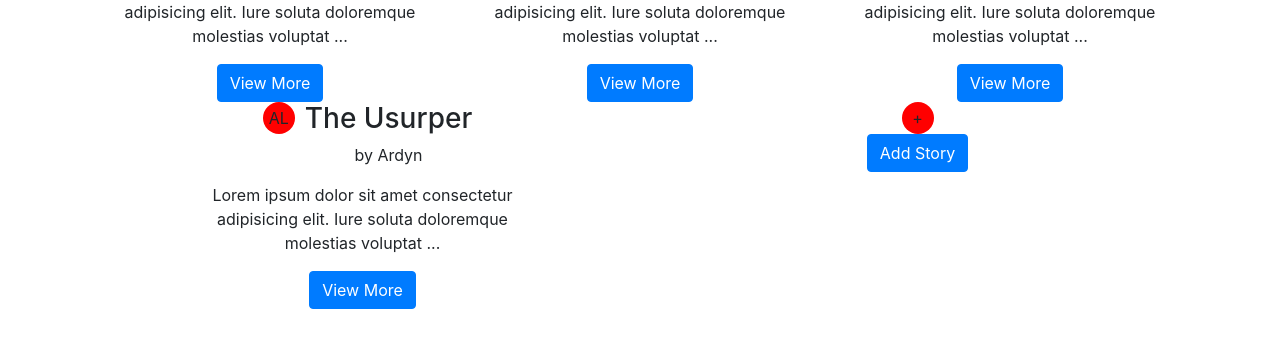
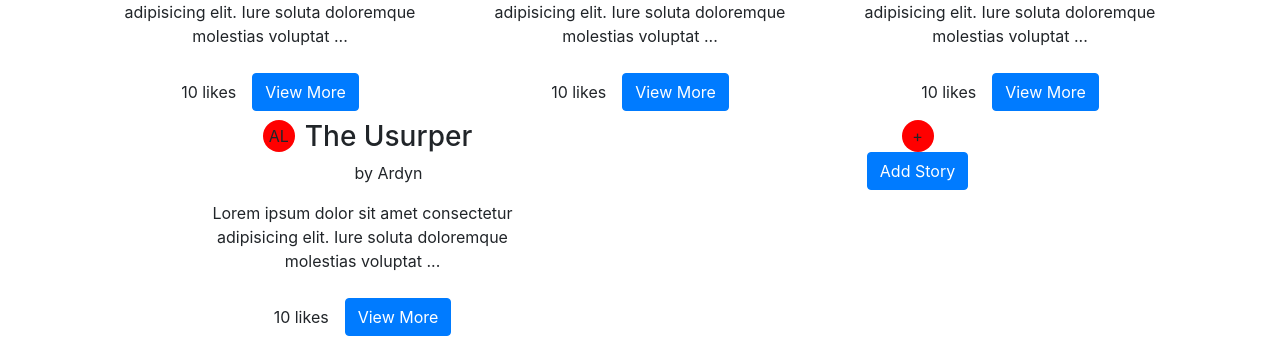
Before and after one commit to Vaynelucis/val-memoir, a React (Create React App) app: page / in a window 1280 px wide. Shown: the part 1215-1557 px from the top of the page. Before the commit the page ends 1524 px from the top, so only its background shows below. Built offline with nearby package versions, Linux system fonts and the light colour scheme; no server answers.

Commit message:
added like functionality

```diff
--- a/src/components/Stories.js
+++ b/src/components/Stories.js
@@ -42,7 +42,7 @@ export default function Stories() {
     }
   ]);
 
-  const [mark, setMark] = useState(<p>hey </p>);
+  const [markup, setMarkup] = useState(<p>Loading </p>);
 
   const newStory = story => {
     const newStory = {
@@ -55,6 +55,15 @@ export default function Stories() {
     };
 
     setStories([...updatedStories, newStory]);
+  };
+
+  const addLike = (story, index) => {
+    console.log(story, index);
+    setStories(() => {
+      let stories = [...updatedStories];
+      stories[index].likes = story.likes;
+      return stories;
+    });
   };
 
   useEffect(() => {
@@ -81,12 +90,16 @@ export default function Stories() {
             {story.story.length > 99 ? "..." : ""}{" "}
           </p>
 
-          <ViewStory story={story} index={index} />
+          <div className="d-flex align-items-center  justify-content-center ">
+            <p className="pt-3 pr-3">{story.likes} likes</p>
+
+            <ViewStory story={story} index={index} addLike={addLike} />
+          </div>
         </div>
       );
     });
 
-    setMark(renderedStories);
+    setMarkup(renderedStories);
   }, [updatedStories]);
 
   return (
@@ -94,7 +107,7 @@ export default function Stories() {
       <h2>Stories</h2>
       <div className="story-container ">
         <div className="row">
-          {mark}
+          {markup}
           <AddStory newStory={newStory} />
         </div>
       </div>
--- a/src/components/viewStory.js
+++ b/src/components/viewStory.js
@@ -1,8 +1,15 @@
 import React from "react";
 
-export default function viewStory({ story, index }) {
+export default function viewStory({ story, index, addLike }) {
   // console.log(story);
   // console.log(`#exampleModalScrollable${index}`);
+
+  const like = e => {
+    // console.log(e.target);
+    // console.log(story);
+    story.likes += 1;
+    addLike(story, index);
+  };
 
   const button = (
     <button
@@ -50,10 +57,18 @@ export default function viewStory({ story, index }) {
             </button>
           </div>
           <div className="modal-body">{story ? story.story : "Loading"}</div>
-          <div className="modal-footer">
+          <div className="modal-footer d-flex">
+            <p className=" mt-3 r-3">{story ? story.likes : "loading"} likes</p>
             <button
               type="button"
-              className="btn btn-secondary"
+              className="btn btn-secondary mx-3 "
+              onClick={like}
+            >
+              Like
+            </button>
+            <button
+              type="button"
+              className="btn btn-secondary  "
               data-dismiss="modal"
             >
               Close
```
